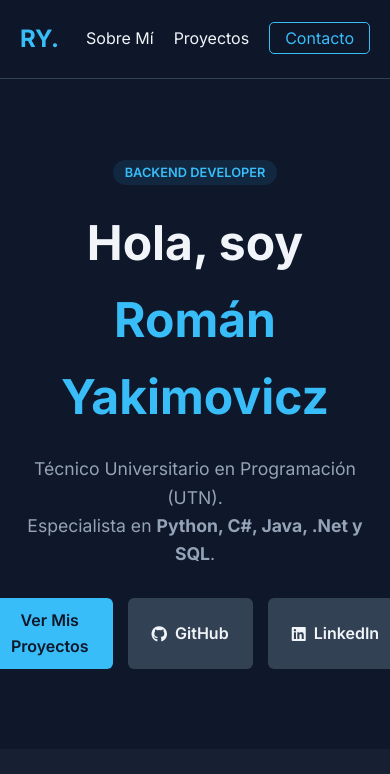
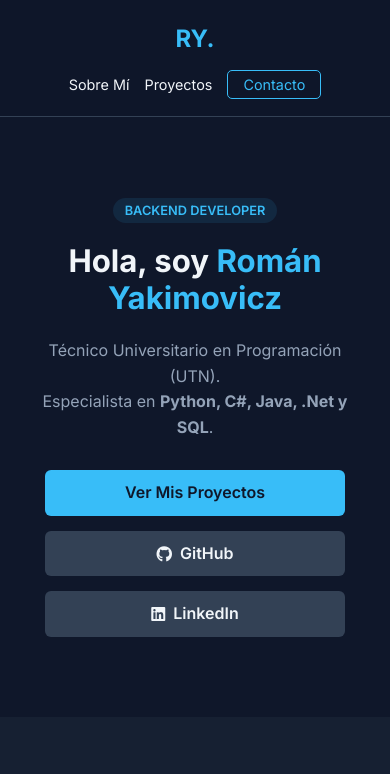
Before and after one commit to ryakimovicz/portfolio, a plain HTML site: page index.html in a window 390 px wide. Shown: the top 774 px of the page. Drawn offline with Linux system fonts and the light colour scheme.

Commit message:
Style: Fix responsive design

```diff
--- a/style.css
+++ b/style.css
@@ -9,6 +9,8 @@
 
 * { margin: 0; padding: 0; box-sizing: border-box; font-family: 'Inter', sans-serif; scroll-behavior: smooth; }
 body { background-color: var(--bg-color); color: var(--text-primary); line-height: 1.6; }
+
+/* Container base */
 .container { max-width: 1000px; margin: 0 auto; padding: 0 20px; }
 a { text-decoration: none; color: inherit; transition: 0.3s; }
 
@@ -24,11 +26,18 @@ nav { padding: 20px 0; position: sticky; top: 0; background: rgba(15, 23, 42, 0.
 /* Hero */
 .hero { padding: 80px 0; text-align: center; }
 .badge { background: rgba(56, 189, 248, 0.1); color: var(--accent); padding: 5px 12px; border-radius: 20px; font-size: 0.8rem; font-weight: 600; text-transform: uppercase; }
-.hero h2 { font-size: 3rem; margin: 20px 0; }
+
+/* El título principal se ajusta dinámicamente */
+.hero h2 {
+    font-size: 3rem;
+    margin: 20px 0;
+    line-height: 1.2;
+}
+
 .accent { color: var(--accent); }
 .hero p { color: var(--text-secondary); max-width: 600px; margin: 0 auto 30px; font-size: 1.1rem; }
 .hero-btns { display: flex; gap: 15px; justify-content: center; }
-.btn { padding: 10px 24px; border-radius: 6px; font-weight: 600; cursor: pointer; display: inline-flex; align-items: center; gap: 8px; }
+.btn { padding: 10px 24px; border-radius: 6px; font-weight: 600; cursor: pointer; display: inline-flex; align-items: center; gap: 8px; justify-content: center; }
 .primary { background: var(--accent); color: var(--bg-color); }
 .primary:hover { opacity: 0.9; }
 .secondary { background: var(--tag-bg); }
@@ -70,3 +79,43 @@ footer { padding: 50px 0; text-align: center; border-top: 1px solid #334155; }
 #sobre-mi, #proyectos, #contacto {
     scroll-margin-top: 50px;
 }
+
+/* =========================================
+   RESPONSIVE DESIGN (CELULARES)
+   ========================================= */
+@media (max-width: 768px) {
+    .container {
+        padding: 0 25px;
+    }
+
+    .hero h2 {
+        font-size: clamp(1.8rem, 8vw, 2.5rem);
+    }
+
+    .hero p {
+        font-size: 1rem;
+        padding: 0 10px;
+    }
+
+    .hero-btns {
+        flex-direction: column;
+        gap: 15px;
+        width: 100%;
+        max-width: 300px;
+        margin: 0 auto;
+    }
+
+    .btn {
+        width: 100%;
+    }
+
+    .nav-content {
+        flex-direction: column;
+        gap: 15px;
+    }
+
+    .nav-links {
+        font-size: 0.9rem;
+        gap: 15px;
+    }
+}
```
